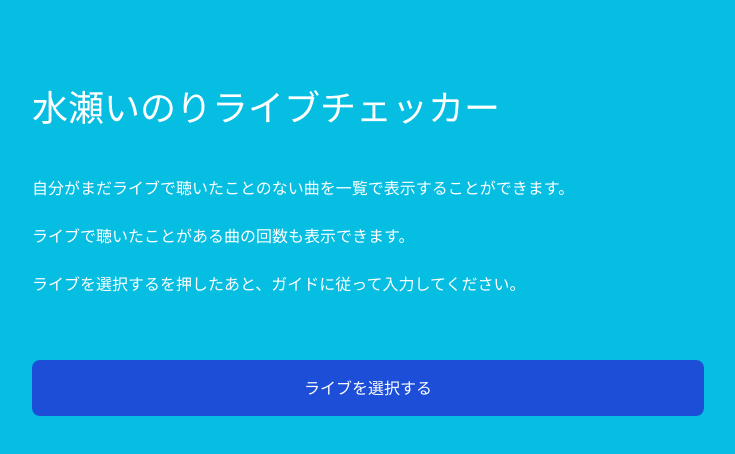
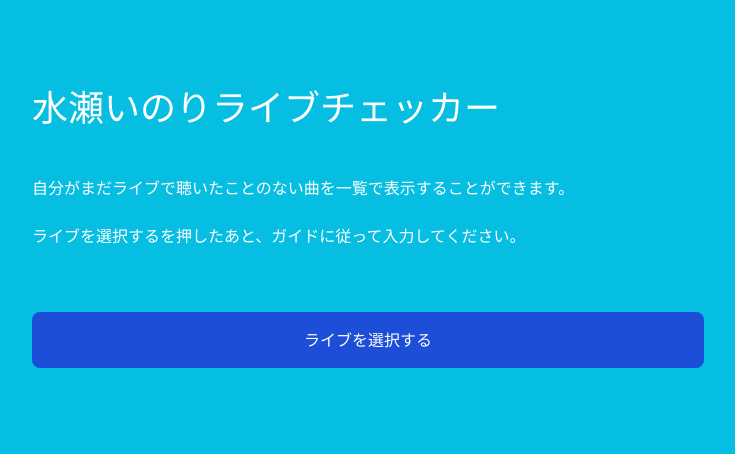
Before and after one commit to Suntory-Y-Water/inori-track, a Next.js app: page / in a window 1280 px wide. Shown: the top 454 px of the page, without its empty margins (272-1007 px from the left). Built offline with nearby package versions, Linux system fonts and the light colour scheme.

Commit message:
update: トップページの文言を修正

```diff
--- a/src/app/page.tsx
+++ b/src/app/page.tsx
@@ -10,9 +10,6 @@ export default function Home() {
           自分がまだライブで聴いたことのない曲を一覧で表示することができます。
           <br />
           <br />
-          ライブで聴いたことがある曲の回数も表示できます。
-          <br />
-          <br />
           ライブを選択するを押したあと、ガイドに従って入力してください。
         </p>
         <Button text='ライブを選択する' color='primary' href='/live' />
```
